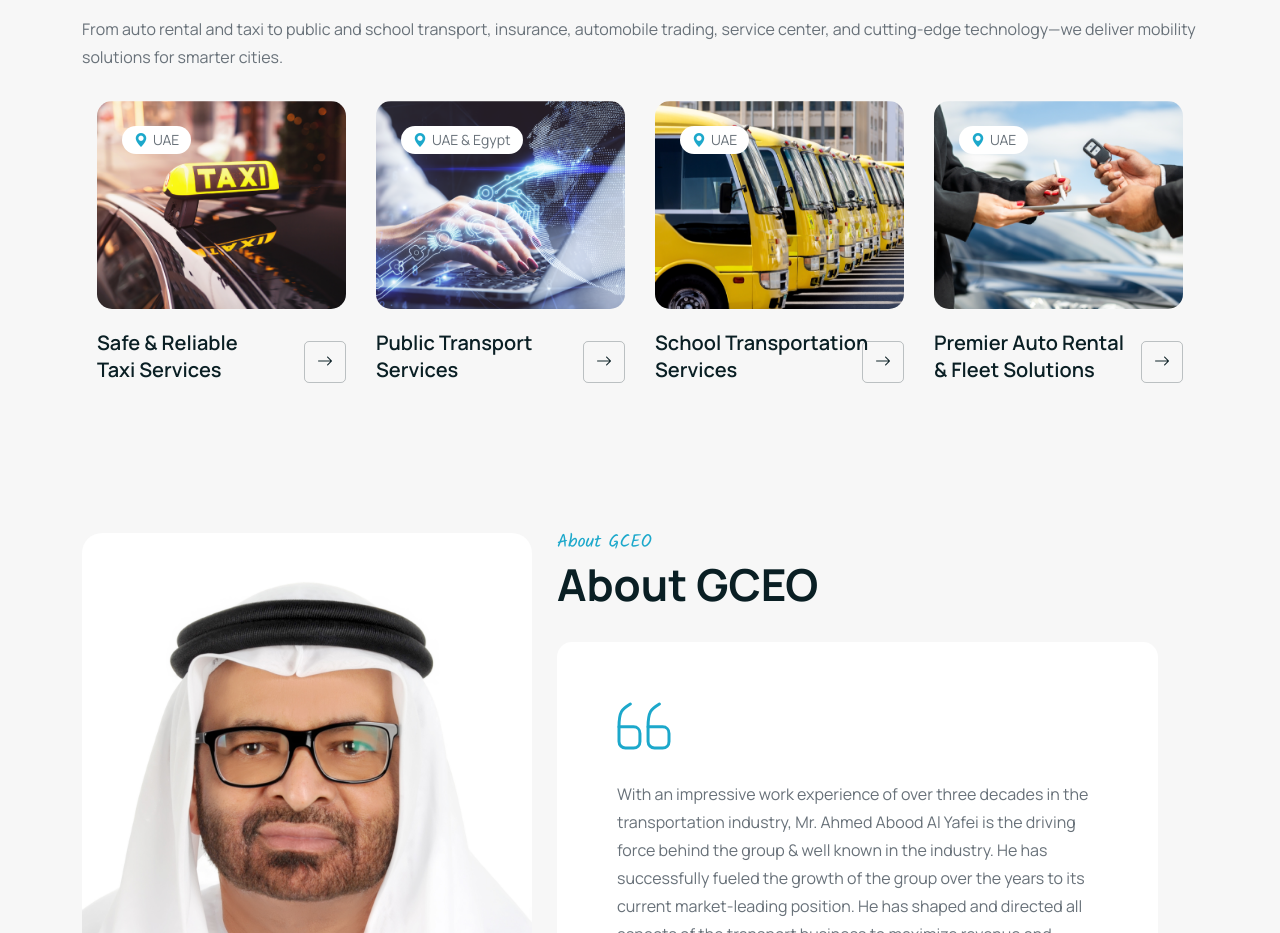
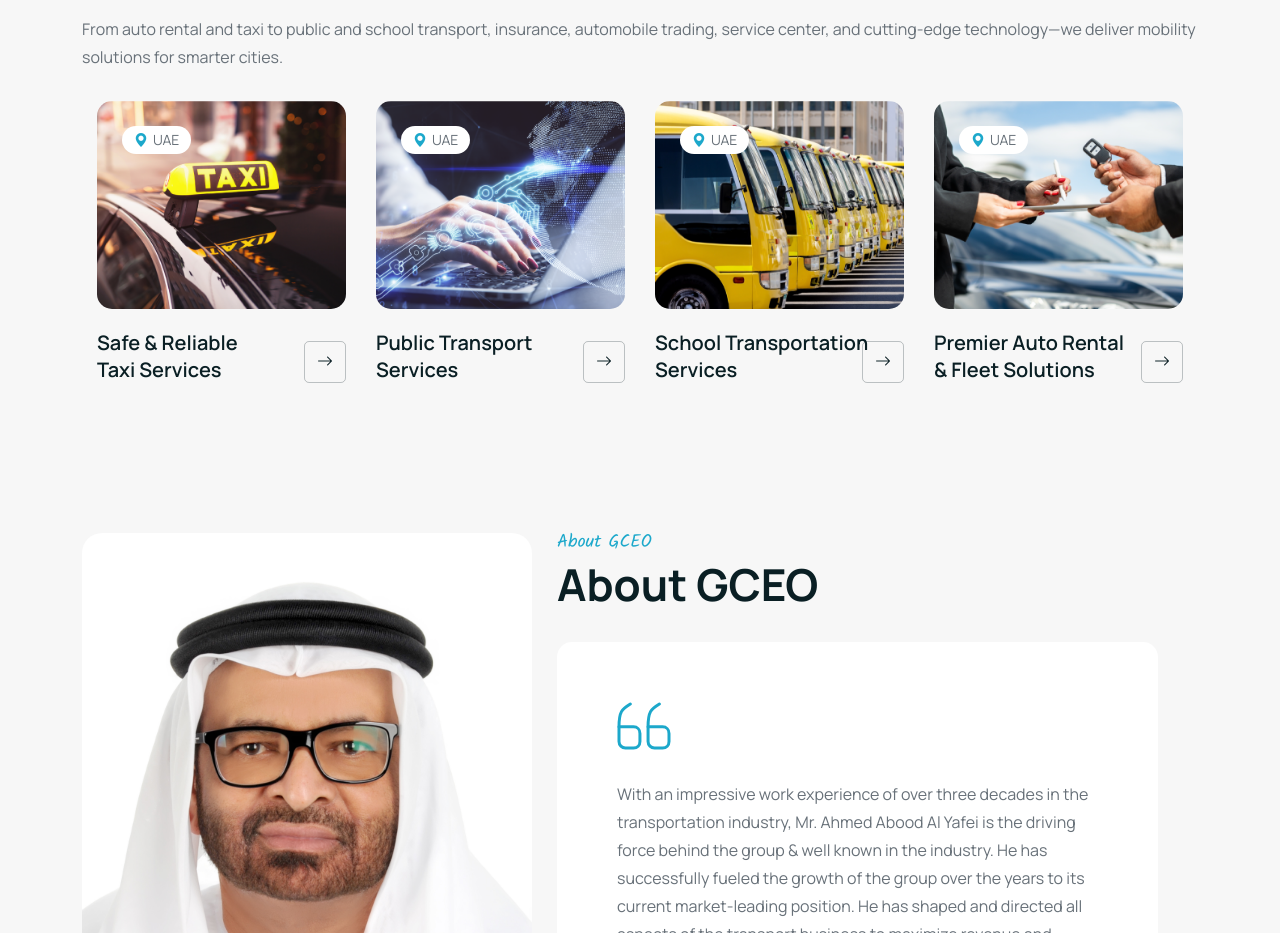
Before and after one commit to mwasalat/one_mobility_turmet_react, a React (Vite) app: page / in a window 1280 px wide. Shown: the part 3580-4513 px from the top of the page. Built offline with nearby package versions, Linux system fonts and the light colour scheme.

Commit message:
reduce section spacing and update content

```diff
--- a/src/Components/FeaturedTour/FeaturedTour1.jsx
+++ b/src/Components/FeaturedTour/FeaturedTour1.jsx
@@ -50,7 +50,7 @@ const FeaturedTour1 = () => {
 
         {img:'/assets/img/destails/Premier-Auto-Rental-&-Fleet-Solutions.png', location:'UAE', title:'Premier Auto Rental <br>& Fleet Solutions', price:'Quote'},
         {img:'/assets/img/destails/Safe-&-Reliable-Taxi-Services.png', location:'UAE', title:'Safe & Reliable <br>Taxi Services', price:'Quote'},
-        {img:'/assets/img/destails/Leading-In-Technology 1.png', location:'UAE & Egypt', title:'Public Transport <br>Services', price:'Quote'},
+        {img:'/assets/img/destails/Leading-In-Technology 1.png', location:'UAE', title:'Public Transport <br>Services', price:'Quote'},
         {img:'/assets/img/destails/School-Transportation-Services.png', location:'UAE', title:'School Transportation <br>Services', price:'Quote'},
       ];
 
--- a/src/Components/Tour/Tour.jsx
+++ b/src/Components/Tour/Tour.jsx
@@ -6,7 +6,7 @@ const Tour = () => {
     const destinationContent = [
         {img:'/assets/img/destination/01.jpg', location:'UAE', title:'Premier Auto Rental Services', rating:'4.7', day:'Daily', number:'20+', price:'Quote'},
         {img:'/assets/img/destination/02.jpg', location:'UAE', title:'Taxi Services', rating:'4.7', day:'24/7', number:'2000+', price:'Quote'},
-        {img:'/assets/img/destination/03.jpg', location:'UAE & Egypt', title:'Public Transport', rating:'4.7', day:'Daily', number:'1000+', price:'Quote'},
+        {img:'/assets/img/destination/03.jpg', location:'UAE', title:'Public Transport', rating:'4.7', day:'Daily', number:'1000+', price:'Quote'},
         {img:'/assets/img/destination/04.jpg', location:'UAE', title:'School Transportation', rating:'4.7', day:'Daily', number:'350+', price:'Quote'},
         {img:'/assets/img/destination/05.jpg', location:'UAE', title:'Insurance Brokers', rating:'4.7', day:'—', number:'—', price:'Quote'},
         {img:'/assets/img/destination/06.jpg', location:'UAE', title:'Automobile Trading', rating:'4.7', day:'—', number:'—', price:'Quote'},
--- a/src/content/oneMobilityContent.js
+++ b/src/content/oneMobilityContent.js
@@ -79,7 +79,7 @@ export const services = {
   publicTransport: {
     title: 'Pioneering Public Transport Services',
     points: [
-      'Cost-effective bus service in the capitals of UAE and Egypt, with future expansion plans.',
+      'Cost-effective bus service in the capitals of UAE, with future expansion plans.',
       'Fleet of 600 buses with Intelligent Transport systems, air conditioning, and wheelchair accessibility.',
       'City and suburb routes with frequent schedules, journey planners and real-time bus information.',
       'Aims to reduce traffic congestion and carbon emissions. 600 buses in UAE, 400 in Egypt.',
```
